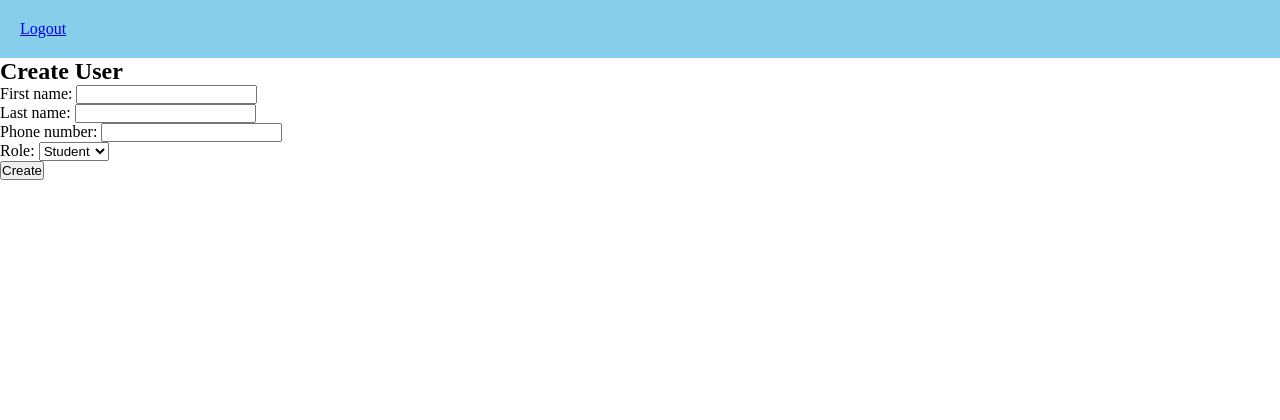
After one commit to IslombekMir/Seven-Plus-Academy, a Django app: page /users/create/ in a window 1280 px wide. The commit adds this page. Shown: the top 420 px of the page. Run offline with Django 5.2, Linux system fonts and the light colour scheme; a user stored in the database is signed in.

Commit message:
add login

```diff
--- a/config/settings.py
+++ b/config/settings.py
@@ -102,6 +102,9 @@ AUTH_PASSWORD_VALIDATORS = [
 
 AUTH_USER_MODEL = 'users.User'
 
+LOGIN_URL = 'login'
+LOGIN_REDIRECT_URL = 'dashboard'
+
 # Internationalization
 # https://docs.djangoproject.com/en/6.0/topics/i18n/
 
--- a/core/templates/core/base.html
+++ b/core/templates/core/base.html
@@ -11,7 +11,11 @@
     <header>
         <nav>
             <ul>
-                <li><a href="#">Users</a></li>
+                {% if user.is_authenticated %}
+                    <li><a href="{% url 'users:logout' %}">Logout</a></li>
+                {% else %}
+                    <li><a href="{% url 'users:login' %}">Login</a></li>
+                {% endif %}
             </ul>
         </nav>
     </header>
--- a/core/templates/core/index.html
+++ b/core/templates/core/index.html
@@ -10,6 +10,6 @@
 
 {% block content %}
 <div class='page-blocks'>
-    <a href="#"><div class='page-block'>Users</div></a>
+    <a href="{% url 'users:users_list' %}"><div class='page-block'>Users</div></a>
 <div>
 {% endblock %}
--- a/users/admin.py
+++ b/users/admin.py
@@ -1,4 +1,5 @@
 from django.contrib import admin
-from .models import User
+from .models import User, RoleCounter
 
 admin.site.register(User)
+admin.site.register(RoleCounter)
--- a/users/forms.py
+++ b/users/forms.py
@@ -1,17 +1,33 @@
 from django import forms
 from .models import User
 
+class LoginForm(forms.Form):
+    username = forms.CharField(
+        max_length=150,
+        required=True,
+        widget=forms.TextInput(attrs={"placeholder": "Enter username"})
+    )
+    password = forms.CharField(
+        required=True,
+        widget=forms.PasswordInput(attrs={"placeholder": "Enter password"})
+    )
+
+from django import forms
+from .models import User
 
 class UserCreateForm(forms.ModelForm):
     class Meta:
         model = User
-        fields = ["first_name", "last_name", "phone_number", "role"]
+        fields = ["first_name", "last_name", "role", "phone_number"]
 
     def __init__(self, *args, **kwargs):
         self.current_user = kwargs.pop("current_user", None)
         super().__init__(*args, **kwargs)
 
-        if self.current_user and self.current_user.role == User.Role.TEACHER:
-            self.fields["role"].choices = [
-                (User.Role.STUDENT, "Student")
-            ]
+        # Restrict role choices based on current user
+        if self.current_user:
+            if self.current_user.role == User.Role.TEACHER:
+                self.fields["role"].choices = [(User.Role.STUDENT, "Student")]
+            elif self.current_user.role == User.Role.STUDENT:
+                # Students shouldn't even see the form
+                self.fields["role"].choices = []
--- a/users/models.py
+++ b/users/models.py
@@ -53,6 +53,11 @@ class User(AbstractUser):
 
         super().save(*args, **kwargs)
 
+    class Meta:
+        constraints = [
+            models.UniqueConstraint(fields=["first_name", "last_name", "role"], name="unique_full_name_per_role")
+        ]
+
     def __str__(self):
         return f"{self.username} - {self.get_full_name()}"
 
--- /dev/null
+++ b/users/templates/users/create_user.html
@@ -0,0 +1,24 @@
+{% extends "core/base.html" %}
+
+{% block title %}Create User{% endblock %}
+
+{% block content %}
+<h2>Create User</h2>
+<form method="post">
+    {% csrf_token %}
+    {{ form.non_field_errors }}
+    <div>
+        {{ form.first_name.label_tag }} {{ form.first_name }}
+    </div>
+    <div>
+        {{ form.last_name.label_tag }} {{ form.last_name }}
+    </div>
+    <div>
+        {{ form.phone_number.label_tag }} {{ form.phone_number }}
+    </div>
+    <div>
+        {{ form.role.label_tag }} {{ form.role }}
+    </div>
+    <button type="submit">Create</button>
+</form>
+{% endblock %}
--- a/users/urls.py
+++ b/users/urls.py
@@ -4,5 +4,9 @@ from . import views
 app_name = "users"
 
 urlpatterns = [
-    path("create/", views.create_user, name="create"),
+    path("create/", views.create_user, name="create_user"),
+    path("users_list/", views.users_list, name="users_list"),
+
+    path("login/", views.login_view, name="login"),
+    path("logout/", views.logout_view, name="logout"),
 ]
--- a/users/views.py
+++ b/users/views.py
@@ -3,17 +3,71 @@ from .forms import UserCreateForm
 from django.http import HttpResponseForbidden
 from .models import User
 from django.contrib.auth.decorators import login_required
+from django.contrib.auth import authenticate, login, logout
+from django.http import HttpResponse
+
+from .forms import LoginForm
+from django.contrib.auth import authenticate, login
+
+from django.contrib.auth.decorators import login_required
+from django.http import HttpResponseForbidden
+from django.shortcuts import render
+from .models import User
+
+@login_required
+def users_list(request):
+    if request.user.role == User.Role.STUDENT:
+        return HttpResponseForbidden("Students cannot view this page.")
+
+    if request.user.role == User.Role.TEACHER:
+        users = User.objects.filter(role=User.Role.STUDENT)
+    elif request.user.role == User.Role.ADMIN:
+        users = User.objects.all()
+    else:
+        users = []
+
+    return render(request, "users/users_list.html", {"users": users})
+
+
+def login_view(request):
+    if request.method == "POST":
+        form = LoginForm(request.POST)
+        if form.is_valid():
+            username = form.cleaned_data["username"]
+            password = form.cleaned_data["password"]
+            user = authenticate(request, username=username, password=password)
+            if user:
+                login(request, user)
+                return redirect("core:index")
+            else:
+                form.add_error(None, "Invalid username or password")
+    else:
+        form = LoginForm()
+    return render(request, "users/login.html", {"form": form})
+
+@login_required
+def logout_view(request):
+    logout(request)
+    return redirect("users:login")
 
 @login_required
 def create_user(request):
+    # Block students outright
+    if request.user.role == User.Role.STUDENT:
+        return HttpResponseForbidden("Students cannot create users.")
+
     if request.method == "POST":
         form = UserCreateForm(request.POST, current_user=request.user)
         if form.is_valid():
-            if request.user.role == User.Role.TEACHER:
-                if form.cleaned_data["role"] != User.Role.STUDENT:
-                    return HttpResponseForbidden()
-            form.save()
-            return redirect("users:list")
+            # Teachers can only create students (extra safety check)
+            if request.user.role == User.Role.TEACHER and form.cleaned_data["role"] != User.Role.STUDENT:
+                return HttpResponseForbidden("Teachers can only create students.")
+
+            new_user = form.save(commit=False)
+            # Username + password auto-generated in model.save()
+            new_user.save()
+            return redirect("core:index")
     else:
         form = UserCreateForm(current_user=request.user)
-    return render(request, "users/create.html", {"form": form})
+
+    return render(request, "users/create_user.html", {"form": form})
```
Also changed, not shown: users/templates/users/login.html (added, +22 -0 lines), users/templates/users/users_list.html (+14 -0 lines), db.sqlite3, users/migrations/0006_usersettings_language.py (added), users/migrations/0007_alter_user_options_user_unique_full_name.py (added), users/migrations/0008_remove_user_unique_full_name_and_more.py (added), users/templates/users/users_detail.html (deleted), 1 other file.
